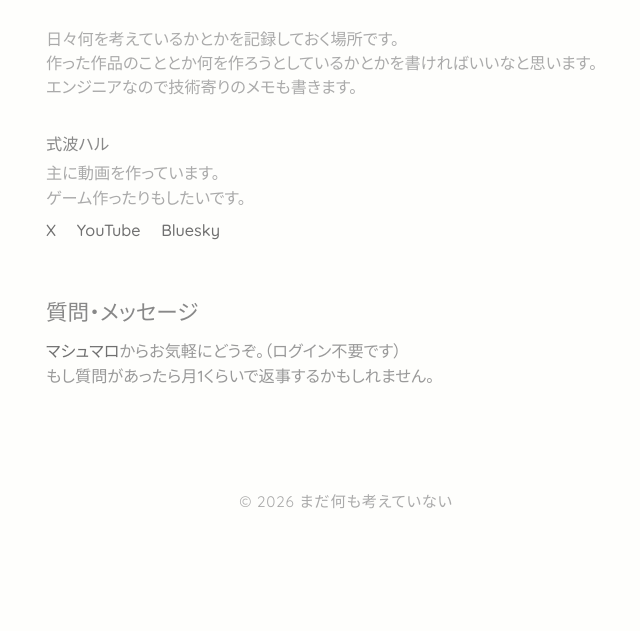
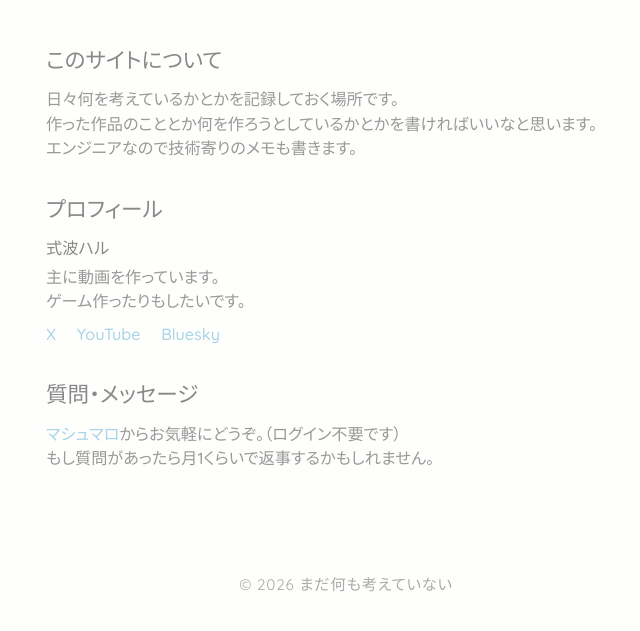
Before and after one commit to Hal-Shikinami/fragments, a plain HTML site: page about.html in a window 1280 px wide. Shown: the part 147-778 px from the top of the page, without its empty margins (294-934 px from the left). Drawn offline with Linux system fonts and the light colour scheme; a web font is replaced by a local one.

Commit message:
style: 外部リンクの色分けとレイアウト調整
- 外部リンク（target="_blank"）に薄い水色を適用
- 記事ヘッダーとmainの余白を調整
- READMEにリンクの書き方を追記

Co-Authored-By: Claude Opus 4.5 <noreply@anthropic.com>

```diff
--- a/about.html
+++ b/about.html
@@ -20,6 +20,7 @@
 
   <main>
     <section class="content">
+      <h2>このサイトについて</h2>
       <p class="profile-desc">
         日々何を考えているかとかを記録しておく場所です。<br>
         作った作品のこととか何を作ろうとしているかとかを書ければいいなと思います。<br>
@@ -27,6 +28,7 @@
       </p>
 
       <div class="profile">
+        <h2>プロフィール</h2>
         <div class="profile-item">
           <p class="profile-name">式波ハル</p>
           <p class="profile-desc">主に動画を作っています。<br>ゲーム作ったりもしたいです。</p>
@@ -47,7 +49,7 @@
       <!--
       <h2>メール</h2>
       <p>
-        example@example.com<br>
+        <br>
         お気軽にご連絡ください。
       </p>
       -->
--- a/style.css
+++ b/style.css
@@ -8,7 +8,8 @@
   --color-bg: #fefefc;          /* 背景色 */
   --color-text: #888;           /* 本文色 */
   --color-text-light: #aaa;     /* 薄い文字色（日付、補足など） */
-  --color-link: #707070;        /* リンク色 */
+  --color-link: #888;           /* リンク色 */
+  --color-link-external: #a8d4e6; /* 外部リンク色（薄い水色） */
   --color-heading: #888;        /* 見出し・強調色 */
   --font-main: "Quicksand", "Zen Maru Gothic", "Hiragino Maru Gothic ProN", sans-serif;
   --max-width: 600px;           /* コンテンツ最大幅 */
@@ -48,6 +49,10 @@ a {
 
 a:hover {
   text-decoration: underline;
+}
+
+a[target="_blank"] {
+  color: var(--color-link-external);
 }
 
 /* ============================================
@@ -100,7 +105,7 @@ header nav a.current {
    Main
    ============================================ */
 main {
-  padding: 30px 0 60px;
+  padding: 15px 0 60px;
 }
 
 /* ============================================
@@ -157,7 +162,8 @@ footer p {
 
 /* 記事ヘッダー */
 .article-header {
-  margin-bottom: 2em;
+  margin-bottom: 0.5em;
+  padding: 10px 0 20px;
 }
 
 .article-header .date {
@@ -192,7 +198,7 @@ footer p {
 .content h2 {
   font-size: 1.2rem;
   font-weight: 500;
-  margin-top: 2.5em;
+  margin-top: 1.5em;
   margin-bottom: 0.5em;
   color: var(--color-heading);
 }
@@ -269,7 +275,6 @@ footer p {
 
 .content .profile-desc {
   margin-bottom: 0.5em;
-  color: var(--color-text-light);
 }
 
 .content .profile-links {
```
Also changed, not shown: README.md.
